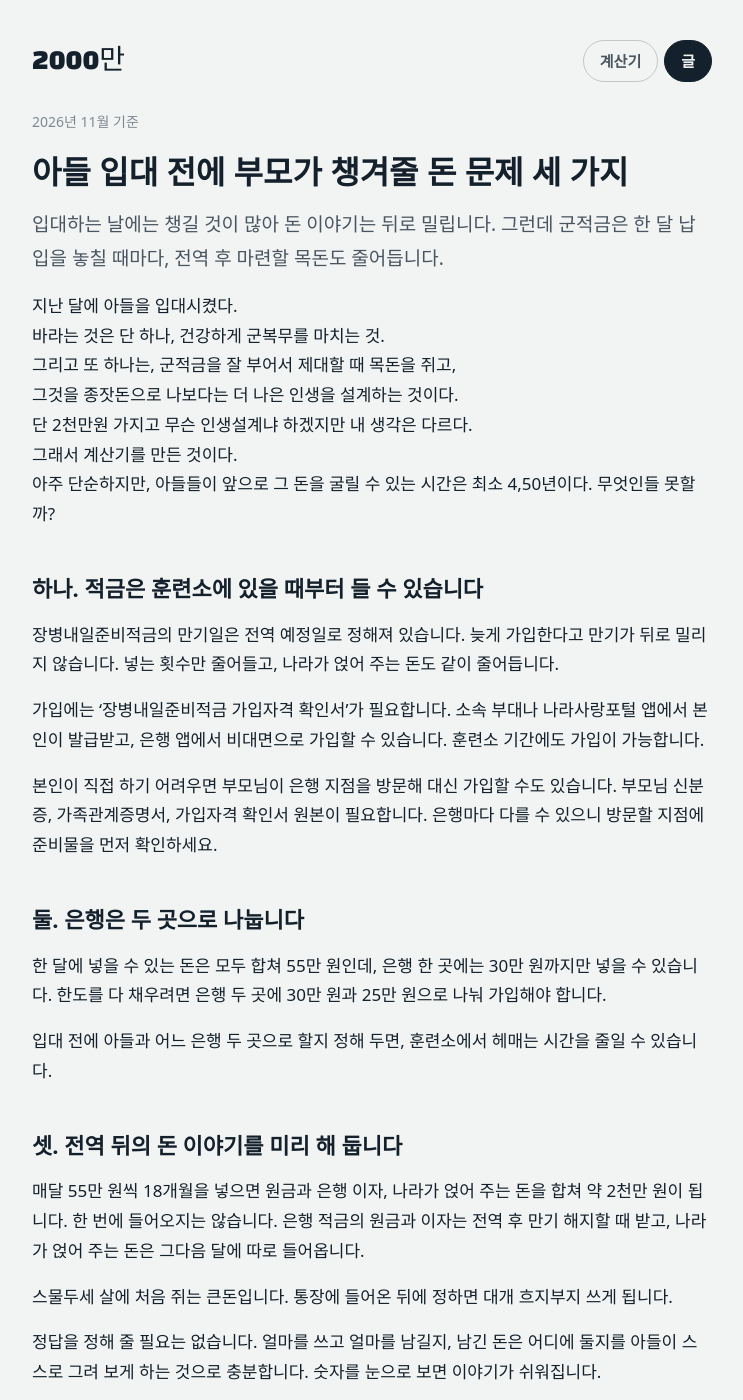
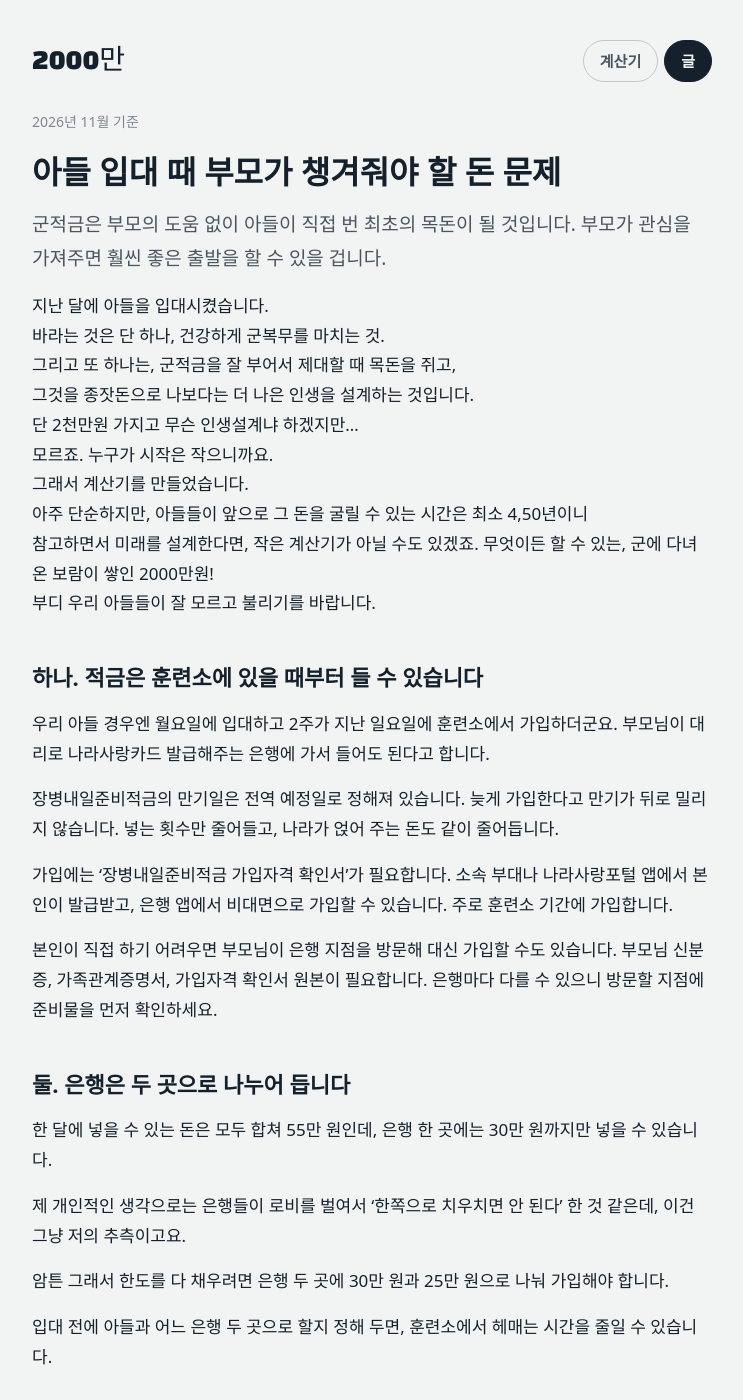
Before and after one commit to sephkwon/2000man, a Jekyll site: the page built from _posts/2026-11-10-before-enlistment-for-parents.md, in a window 1280 px wide and 1400 px high. Shown: the whole window, without its empty margins (268-1011 px from the left). Built offline with Jekyll 4.4.1, drawn with Linux system fonts in a browser that asks for light colours; some web fonts are replaced; some of the changed text lies outside the part shown.

Commit message:
Update 2026-11-10-before-enlistment-for-parents.md

```diff
--- a/_posts/2026-11-10-before-enlistment-for-parents.md
+++ b/_posts/2026-11-10-before-enlistment-for-parents.md
@@ -1,41 +1,54 @@
 ---
 layout: post
-title: "아들 입대 전에 부모가 챙겨줄 돈 문제 세 가지"
+title: "아들 입대 때 부모가 챙겨줘야 할 돈 문제"
 date: 2026-11-10 09:03:00 +0900
-summary: "군적금은 한 달 납입을 놓칠 때마다 목돈이 줄어듭니다. 부모가 도울 수 있는 일이 있습니다."
-description: "군적금은 한 달 납입을 놓칠 때마다 전역 후 목돈이 줄어듭니다. 입대 전후에 부모가 도울 수 있는 세 가지를 정리했습니다."
-lede: "입대하는 날에는 챙길 것이 많아 돈 이야기는 뒤로 밀립니다. 그런데 군적금은 한 달 납입을 놓칠 때마다, 전역 후 마련할 목돈도 줄어듭니다."
+summary: "군적금은 한 달 납입을 놓칠 때마다 목돈이 줄어듭니다. 부모로서 관심을 가질 필요가 있습니다."
+description: "군적금은 한 달 납입을 놓칠 때마다 전역 후 목돈이 줄어듭니다. 입대 전후에 부모님으로서 알아둬야 할 세 가지를 정리했습니다."
+lede: "군적금은 부모의 도움 없이 아들이 직접 번 최초의 목돈이 될 것입니다. 부모가 관심을 가져주면 훨씬 좋은 출발을 할 수 있을 겁니다."
 cta: "입대일과 군종을 넣으면 전역 후 마련할 예상 목돈과, 그 돈을 일정한 수익률로 굴렸을 때 65세에 얼마가 될지 계산해 볼 수 있습니다. 아들과 같이 열어 보세요."
 notes:
   - "가입 절차와 필요 서류는 은행마다 다를 수 있습니다. 가입 전에 해당 은행의 상품설명서와 국방부·병무청 안내를 확인하세요."
 ---
 
-지난 달에 아들을 입대시켰다. <br> 바라는 것은 단 하나, 건강하게 군복무를 마치는 것. <br>
+지난 달에 아들을 입대시켰습니다. <br>
+바라는 것은 단 하나, 건강하게 군복무를 마치는 것. <br>
 그리고 또 하나는, 군적금을 잘 부어서 제대할 때 목돈을 쥐고, <br>
-그것을 종잣돈으로 나보다는 더 나은 인생을 설계하는 것이다. <br>
-단 2천만원 가지고 무슨 인생설계냐 하겠지만 내 생각은 다르다. <br>
-그래서 계산기를 만든 것이다. <br>
-아주 단순하지만, 아들들이 앞으로 그 돈을 굴릴 수 있는 시간은 최소 4,50년이다. 무엇인들 못할까? <br>
+그것을 종잣돈으로 나보다는 더 나은 인생을 설계하는 것입니다. <br>
+단 2천만원 가지고 무슨 인생설계냐 하겠지만... <br>
+모르죠. 누구가 시작은 작으니까요. <br>
+그래서 계산기를 만들었습니다. <br>
+아주 단순하지만, 아들들이 앞으로 그 돈을 굴릴 수 있는 시간은 최소 4,50년이니 <br>
+참고하면서 미래를 설계한다면, 작은 계산기가 아닐 수도 있겠죠.
+무엇이든 할 수 있는, 군에 다녀온 보람이 쌓인 2000만원!  <br>
+부디 우리 아들들이 잘 모르고 불리기를 바랍니다.
 
 
 ## 하나. 적금은 훈련소에 있을 때부터 들 수 있습니다
 
+우리 아들 경우엔 월요일에 입대하고 2주가 지난 일요일에 훈련소에서 가입하더군요. 부모님이 대리로 나라사랑카드 발급해주는 은행에 가서 들어도 된다고 합니다.
+
 장병내일준비적금의 만기일은 전역 예정일로 정해져 있습니다. 늦게 가입한다고 만기가 뒤로 밀리지 않습니다. 넣는 횟수만 줄어들고, 나라가 얹어 주는 돈도 같이 줄어듭니다.
 
-가입에는 '장병내일준비적금 가입자격 확인서'가 필요합니다. 소속 부대나 나라사랑포털 앱에서 본인이 발급받고, 은행 앱에서 비대면으로 가입할 수 있습니다. 훈련소 기간에도 가입이 가능합니다.
+가입에는 '장병내일준비적금 가입자격 확인서'가 필요합니다. 소속 부대나 나라사랑포털 앱에서 본인이 발급받고, 은행 앱에서 비대면으로 가입할 수 있습니다. 주로 훈련소 기간에 가입합니다.
 
 본인이 직접 하기 어려우면 부모님이 은행 지점을 방문해 대신 가입할 수도 있습니다. 부모님 신분증, 가족관계증명서, 가입자격 확인서 원본이 필요합니다. 은행마다 다를 수 있으니 방문할 지점에 준비물을 먼저 확인하세요.
 
-## 둘. 은행은 두 곳으로 나눕니다
 
-한 달에 넣을 수 있는 돈은 모두 합쳐 55만 원인데, 은행 한 곳에는 30만 원까지만 넣을 수 있습니다. 한도를 다 채우려면 은행 두 곳에 30만 원과 25만 원으로 나눠 가입해야 합니다.
+## 둘. 은행은 두 곳으로 나누어 듭니다
+
+한 달에 넣을 수 있는 돈은 모두 합쳐 55만 원인데, 은행 한 곳에는 30만 원까지만 넣을 수 있습니다.
+
+제 개인적인 생각으로는 은행들이 로비를 벌여서 '한쪽으로 치우치면 안 된다' 한 것 같은데, 이건 그냥 저의 추측이고요.
+
+암튼 그래서 한도를 다 채우려면 은행 두 곳에 30만 원과 25만 원으로 나눠 가입해야 합니다.
 
 입대 전에 아들과 어느 은행 두 곳으로 할지 정해 두면, 훈련소에서 헤매는 시간을 줄일 수 있습니다.
 
-## 셋. 전역 뒤의 돈 이야기를 미리 해 둡니다
+
+## 셋. '자산'의 개념을 만들기 딱 좋은 기회
 
 매달 55만 원씩 18개월을 넣으면 원금과 은행 이자, 나라가 얹어 주는 돈을 합쳐 약 2천만 원이 됩니다. 한 번에 들어오지는 않습니다. 은행 적금의 원금과 이자는 전역 후 만기 해지할 때 받고, 나라가 얹어 주는 돈은 그다음 달에 따로 들어옵니다.
 
-스물두세 살에 처음 쥐는 큰돈입니다. 통장에 들어온 뒤에 정하면 대개 흐지부지 쓰게 됩니다.
+스물두세 살에 처음 쥐는 큰돈입니다. 통장에 들어온 뒤에 정하면 대개 흐지부지 쓰게 됩니다. 아들과 미리미리 '자산'과 '종잣돈'의 개념과 중요성, 앞으로 그 돈을 어떻게 관리할지 얘기해 보세요.
 
 정답을 정해 줄 필요는 없습니다. 얼마를 쓰고 얼마를 남길지, 남긴 돈은 어디에 둘지를 아들이 스스로 그려 보게 하는 것으로 충분합니다. 숫자를 눈으로 보면 이야기가 쉬워집니다.
```
